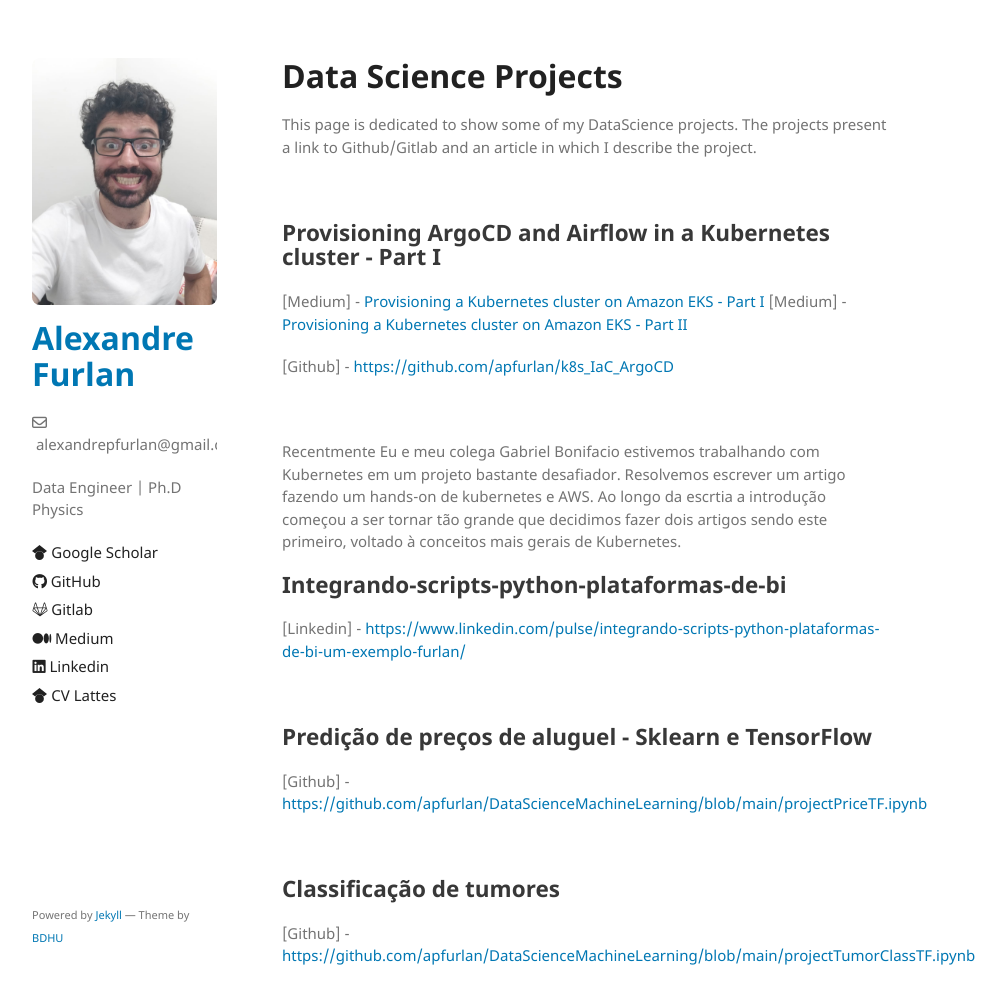
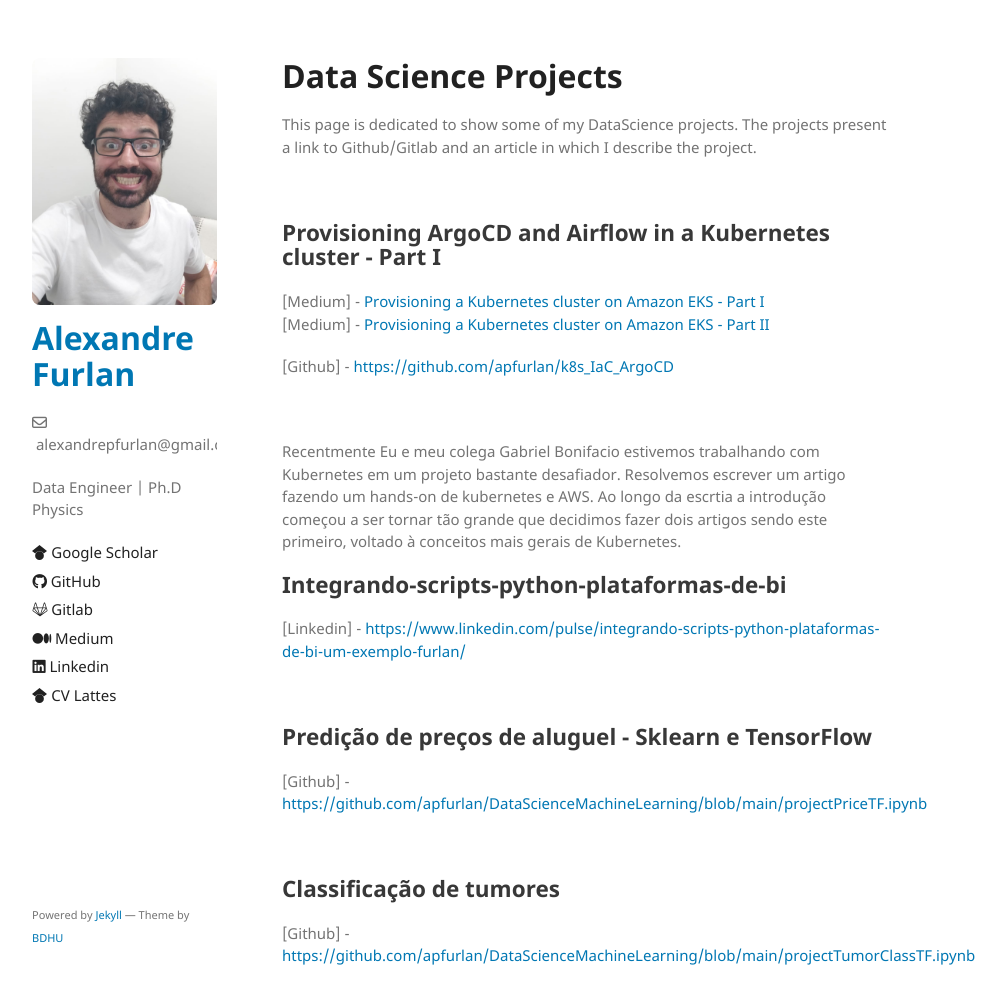
Before and after one commit to apfurlan/apfurlan.github.io, a Jekyll site: the page built from dts-pub-page.md, in a window 1280 px wide and 1017 px high. Shown: the top 1004 px of the window, without its empty margins (178-1184 px from the left). Built offline with Jekyll 4.4.1, drawn with Linux system fonts in a browser that asks for light colours; our own code applies the rules of GitHub Pages for plain Markdown files.

Commit message:
init commit

```diff
--- a/dts-pub-page.md
+++ b/dts-pub-page.md
@@ -10,7 +10,7 @@ and an article in which I describe the project.
 
 ## Provisioning ArgoCD and Airflow in a Kubernetes cluster - Part I
 
-[Medium] - [Provisioning a Kubernetes cluster on Amazon EKS - Part I](https://apfurlan.medium.com/provisioning-a-kubernetes-cluster-on-amazon-eks-part-i-40132412eadf)
+[Medium] - [Provisioning a Kubernetes cluster on Amazon EKS - Part I](https://apfurlan.medium.com/provisioning-a-kubernetes-cluster-on-amazon-eks-part-i-40132412eadf) \
 [Medium] - [Provisioning a Kubernetes cluster on Amazon EKS - Part II](www.www.www)
 
 [Github] - [https://github.com/apfurlan/k8s_IaC_ArgoCD](https://github.com/apfurlan/k8s_IaC_ArgoCD)
```
